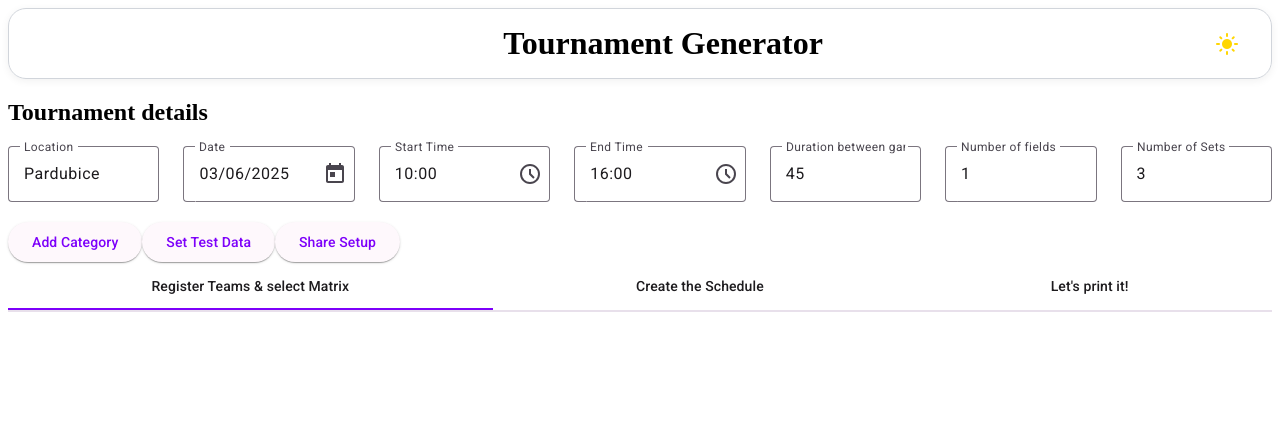
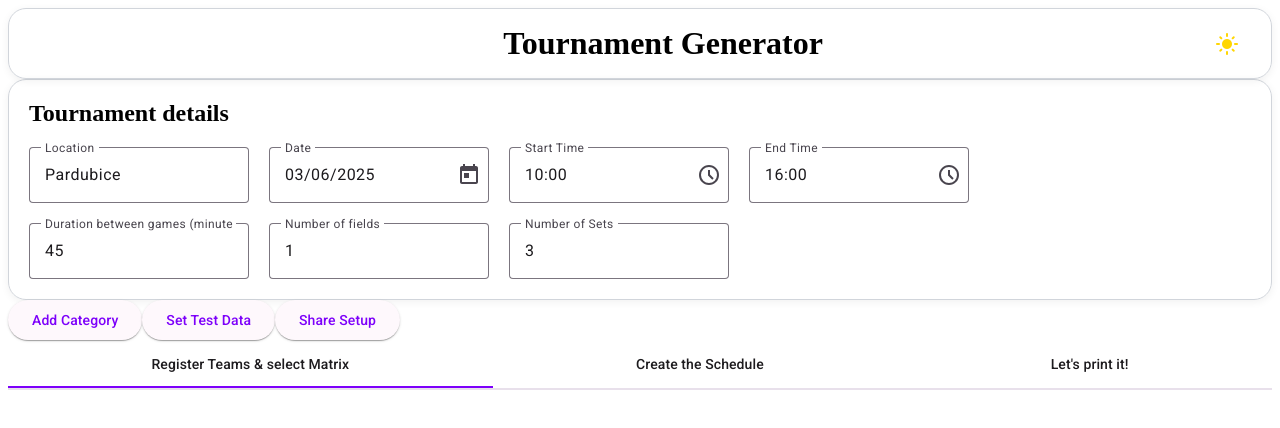
Before and after one commit to alexeil/kb-matrixes, an Angular app: page / in a window 1280 px wide. Shown: the top 428 px of the page. Built offline with nearby package versions, Linux system fonts and the light colour scheme.

Commit message:
Add TournamentDetails component with form fields for tournament configuration; update app component to include new component

```diff
--- a/src/app/app.component.html
+++ b/src/app/app.component.html
@@ -1,64 +1,11 @@
 <app-header [isDarkTheme]="isDarkTheme" (themeToggle)="toggleTheme()"></app-header>
 
-<div style="display: flex; justify-content: space-between; align-items: center;">
-  <h2>Tournament details</h2>
-</div>
-
-<div style="display: flex; align-items: center; gap: 24px;">
-  <mat-form-field appearance="outline">
-    <mat-label>Location</mat-label>
-    <input matInput type="text" [ngModel]="scheduleConfig.location" (ngModelChange)="scheduleConfig.setLocation($event)"
-      placeholder="Enter city name" />
-  </mat-form-field>
-
-  <mat-form-field appearance="outline">
-    <mat-label>Date</mat-label>
-    <input matInput [matDatepicker]="picker" [ngModel]="scheduleConfig.scheduleDate"
-      (ngModelChange)="scheduleConfig.setScheduleDate($event)" placeholder="Select date" />
-    <mat-datepicker-toggle matSuffix [for]="picker"></mat-datepicker-toggle>
-    <mat-datepicker #picker></mat-datepicker>
-  </mat-form-field>
-
-  <mat-form-field appearance="outline">
-    <mat-label>Start Time</mat-label>
-    <input matInput [matTimepicker]="startTimePicker" [ngModel]="scheduleConfig.scheduleStart"
-      (ngModelChange)="scheduleConfig.setScheduleStart($event)" placeholder="Select time" />
-    <mat-timepicker-toggle matSuffix [for]="startTimePicker"></mat-timepicker-toggle>
-    <mat-timepicker #startTimePicker></mat-timepicker>
-  </mat-form-field>
-
-    <mat-form-field appearance="outline">
-    <mat-label>End Time</mat-label>
-    <input matInput [matTimepicker]="endTimePicker" [ngModel]="scheduleConfig.scheduleEnd"
-      (ngModelChange)="scheduleConfig.setScheduleEnd($event)" placeholder="Select time" />
-    <mat-timepicker-toggle matSuffix [for]="endTimePicker"></mat-timepicker-toggle>
-    <mat-timepicker #endTimePicker></mat-timepicker>
-  </mat-form-field>
-
-  <mat-form-field appearance="outline">
-    <mat-label>Duration between games (minutes)</mat-label>
-    <input matInput type="number" [ngModel]="scheduleConfig.scheduleInterval"
-      (ngModelChange)="scheduleConfig.setScheduleInterval($event)" min="1" />
-  </mat-form-field>
-
-  <mat-form-field appearance="outline">
-    <mat-label>Number of fields</mat-label>
-    <input matInput type="number" [ngModel]="scheduleConfig.fields" (ngModelChange)="scheduleConfig.setFields($event)"
-      min="1" />
-  </mat-form-field>
-
-  <mat-form-field appearance="outline">
-    <mat-label>Number of Sets</mat-label>
-    <input matInput type="number" [ngModel]="scheduleConfig.numberOfSets"
-      (ngModelChange)="scheduleConfig.setNumberOfSets($event)" min="1" placeholder="e.g. 3" />
-  </mat-form-field>
-</div>
+<app-tournament-details></app-tournament-details>
 
 <button mat-raised-button color="primary" (click)="addCategory()">Add Category</button>
+<button mat-raised-button color="accent" (click)="setTestData()">Set Test Data</button>
+<button mat-raised-button color="primary" (click)="copyShareUrl()">Share Setup</button>
 
-<button mat-raised-button color="accent" (click)="setTestData()">Set Test Data</button>
-
-<button mat-raised-button color="primary" (click)="copyShareUrl()">Share Setup</button>
 
 <mat-tab-group [(selectedIndex)]="mainTabIndex">
   <!-- Teams/Matrix/Game Sheets Tab -->
--- a/src/app/app.component.ts
+++ b/src/app/app.component.ts
@@ -27,6 +27,7 @@ import { Observable } from 'rxjs';
 import { ScheduledGame } from './models/scheduled-game';
 import { ScheduleDisplay } from './components/schedule-display/schedule-display';
 import { HeaderComponent } from './components/header/header.component';
+import { TournamentDetailsComponent } from './components/tournament-details/tournament-details.component';
 
 @Component({
   selector: 'app-root',
@@ -53,7 +54,8 @@ import { HeaderComponent } from './components/header/header.component';
     RankingComponent,
     ScheduleComponent,
     ScheduleDisplay,
-    HeaderComponent
+    HeaderComponent,
+    TournamentDetailsComponent
   ],
   templateUrl: './app.component.html',
   styleUrls: ['./app.component.scss']
--- /dev/null
+++ b/src/app/components/tournament-details/tournament-details.component.html
@@ -0,0 +1,52 @@
+<div class="tournament-details-container">
+    <div>
+        <h2>Tournament details</h2>
+    </div>
+
+    <div class="tournament-details-form-row">
+        <mat-form-field appearance="outline">
+            <mat-label>Location</mat-label>
+            <input matInput type="text" [ngModel]="scheduleConfig.location"
+                (ngModelChange)="scheduleConfig.setLocation($event)" placeholder="Enter city name" />
+        </mat-form-field>
+        <mat-form-field appearance="outline">
+            <mat-label>Date</mat-label>
+            <input matInput [matDatepicker]="picker" [ngModel]="scheduleConfig.scheduleDate"
+                (ngModelChange)="scheduleConfig.setScheduleDate($event)" placeholder="Select date" />
+            <mat-datepicker-toggle matSuffix [for]="picker"></mat-datepicker-toggle>
+            <mat-datepicker #picker></mat-datepicker>
+        </mat-form-field>
+        <mat-form-field appearance="outline">
+            <mat-label>Start Time</mat-label>
+            <input matInput [matTimepicker]="startTimePicker" [ngModel]="scheduleConfig.scheduleStart"
+                (ngModelChange)="scheduleConfig.setScheduleStart($event)" placeholder="Select time" />
+            <mat-timepicker-toggle matSuffix [for]="startTimePicker"></mat-timepicker-toggle>
+            <mat-timepicker #startTimePicker></mat-timepicker>
+        </mat-form-field>
+        <mat-form-field appearance="outline">
+            <mat-label>End Time</mat-label>
+            <input matInput [matTimepicker]="endTimePicker" [ngModel]="scheduleConfig.scheduleEnd"
+                (ngModelChange)="scheduleConfig.setScheduleEnd($event)" placeholder="Select time" />
+            <mat-timepicker-toggle matSuffix [for]="endTimePicker"></mat-timepicker-toggle>
+            <mat-timepicker #endTimePicker></mat-timepicker>
+        </mat-form-field>
+    </div>
+
+    <div class="tournament-details-form-row">
+        <mat-form-field appearance="outline">
+            <mat-label>Duration between games (minutes)</mat-label>
+            <input matInput type="number" [ngModel]="scheduleConfig.scheduleInterval"
+                (ngModelChange)="scheduleConfig.setScheduleInterval($event)" min="1" />
+        </mat-form-field>
+        <mat-form-field appearance="outline">
+            <mat-label>Number of fields</mat-label>
+            <input matInput type="number" [ngModel]="scheduleConfig.fields"
+                (ngModelChange)="scheduleConfig.setFields($event)" min="1" />
+        </mat-form-field>
+        <mat-form-field appearance="outline">
+            <mat-label>Number of Sets</mat-label>
+            <input matInput type="number" [ngModel]="scheduleConfig.numberOfSets"
+                (ngModelChange)="scheduleConfig.setNumberOfSets($event)" min="1" placeholder="e.g. 3" />
+        </mat-form-field>
+    </div>
+</div>
--- /dev/null
+++ b/src/app/components/tournament-details/tournament-details.component.scss
@@ -0,0 +1,18 @@
+.tournament-details-container {
+    padding-left: 20px;
+    border-radius: 18px;
+    border: 1.5px solid #d1d5db;
+    box-shadow: 0 2px 8px rgb(0 0 0 / 6%);
+}
+
+.tournament-details-form-row {
+  display: flex;
+  align-items: center;
+  gap: 20px;
+}
+
+.tournament-details-form-row mat-form-field {
+  min-width: 180px;
+  max-width: 220px;
+  flex: 1 1 180px;
+}
--- /dev/null
+++ b/src/app/components/tournament-details/tournament-details.component.ts
@@ -0,0 +1,31 @@
+import { Component, inject } from '@angular/core';
+import { CommonModule } from '@angular/common';
+import { FormsModule } from '@angular/forms';
+import { MatFormFieldModule } from '@angular/material/form-field';
+import { MatInputModule } from '@angular/material/input';
+import { MatDatepickerModule } from '@angular/material/datepicker';
+import { MatTimepickerModule } from '@angular/material/timepicker';
+import { MatButtonModule } from '@angular/material/button';
+import { MatIconModule } from '@angular/material/icon';
+import { ScheduleConfigService } from '../../services/schedule-config.service';
+
+@Component({
+  selector: 'app-tournament-details',
+  standalone: true,
+  imports: [
+    CommonModule,
+    FormsModule,
+    MatFormFieldModule,
+    MatInputModule,
+    MatDatepickerModule,
+    MatTimepickerModule,
+    MatButtonModule,
+    MatIconModule
+  ],
+  templateUrl: './tournament-details.component.html',
+  styleUrls: ['./tournament-details.component.scss']
+})
+export class TournamentDetailsComponent {
+
+  scheduleConfig = inject(ScheduleConfigService);
+}
```
